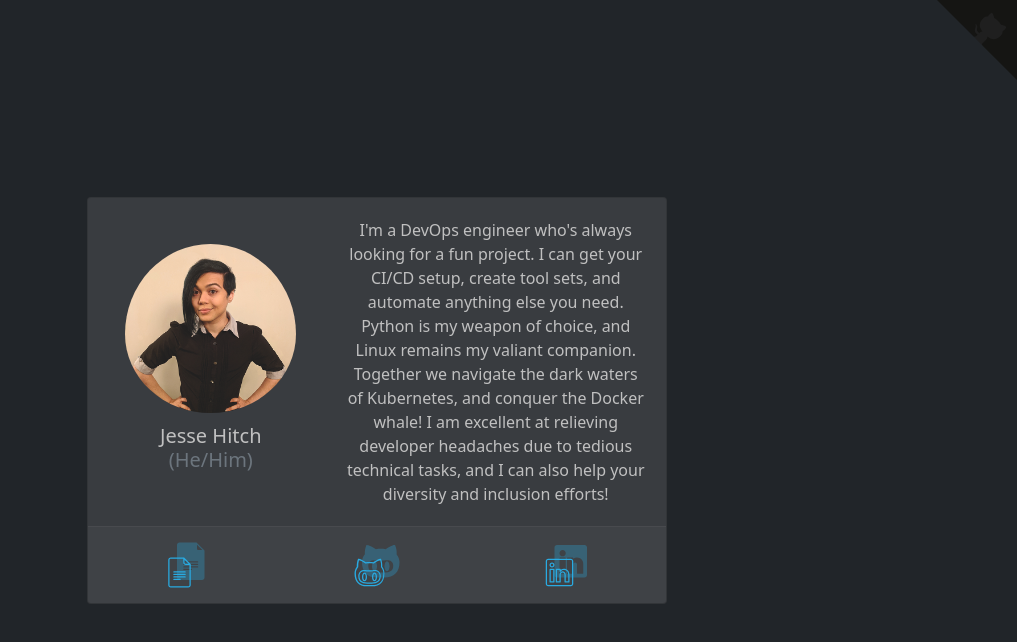
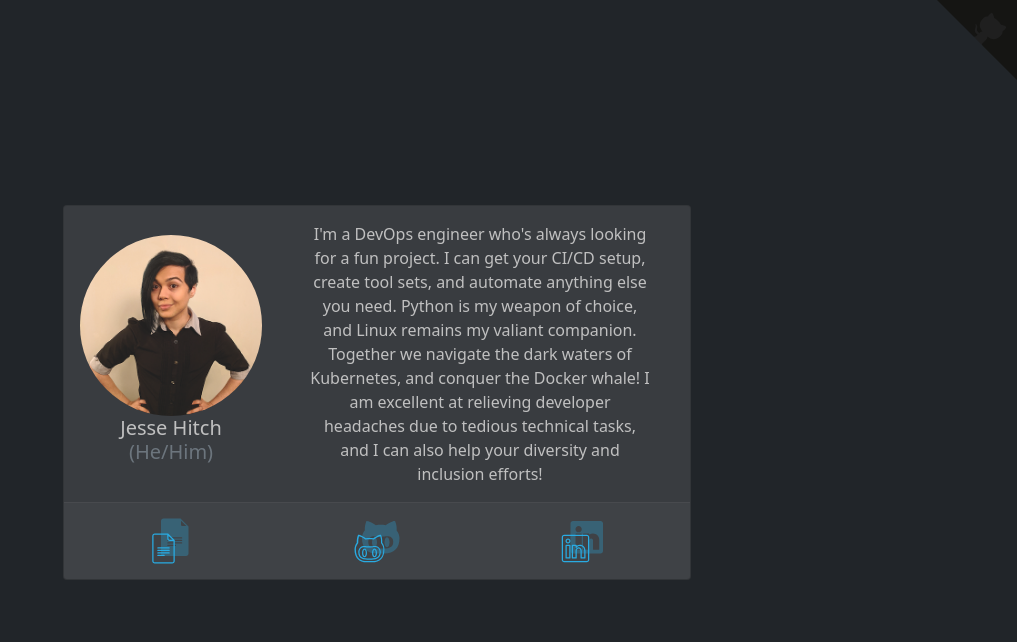
Before and after one commit to jessebot/resume-as-a-service, a React (Create React App) app: page / in a window 1280 px wide. Shown: the top 642 px of the page, without its empty margins (263-1280 px from the left). Built offline with nearby package versions, Linux system fonts and the light colour scheme.

Commit message:
updating containers and positioning of content

```diff
--- a/src/App.css
+++ b/src/App.css
@@ -6,11 +6,6 @@
   align-items: center;
   flex-direction: center;
   display: center;
-}
-
-.img-fluid.rounded-circle {
-  height: 180px;
-  padding-bottom: 11px;
 }
 
 .blurb {
@@ -26,6 +21,11 @@
   border-top: 1px solid rgba(130, 130, 130, 0.13);
 }
 
+.card-img {
+  padding-top: 5px;
+  padding-left: 5px;
+}
+
 body {
   text-align: center;
   background-color: #212529;
--- a/src/App.js
+++ b/src/App.js
@@ -36,14 +36,13 @@ function renderTooltip3 (props) {
 const App = () => (
     <div className='App d-flex align-items-center justify-content-center vh-100'>
       <Row className='justify-content-md-center align-items-center'>
-        <Col md={10} sm={12} lg={8} xl={6}>
-          <Container fluid>
-            <Card className='text-center'>
+        <Col md={6}>
+          <Card className='text-center mb-3'>
               <Card.Body>
-                <Card.Text>
-                  <Row className='justify-content-center align-items-center'>
-                    <Col sm={5} xs={12}>
-                      <Image src={process.env.REACT_APP_PROFILE_PHOTO}
+              <Row className="justify-content-center align-items-center row">
+                <Col md={4}>
+                    <Image class="card-img"
+                           src={process.env.REACT_APP_PROFILE_PHOTO}
                            alt={process.env.REACT_APP_PROFILE_PHOTO_ALT_TEXT}
                            roundedCircle fluid />
                       <Card.Title>
@@ -51,13 +50,14 @@ const App = () => (
                         <div className='text-muted'>({process.env.REACT_APP_PRONOUNS})</div>
                       </Card.Title>
                 </Col>
-                    <Col sm={7} xs={12}>
-                      <div className='blurb'>
+                <Col md={8}>
+                    <div className='container'>
+                    <Card.Text>
                       {process.env.REACT_APP_BLURB}
+                     </Card.Text>
                   </div>
                 </Col>
               </Row>
-                </Card.Text>
               </Card.Body>
               <Card.Footer>
                 <Row className='justify-content-center'>
@@ -79,7 +79,6 @@ const App = () => (
                 </Row>
               </Card.Footer>
             </Card>
-          </Container>
           </Col>
         </Row>
     </div>
```
Also changed, not shown: public/jesse-september-2021.png. Lines whose indentation alone changed are shown as unchanged.
